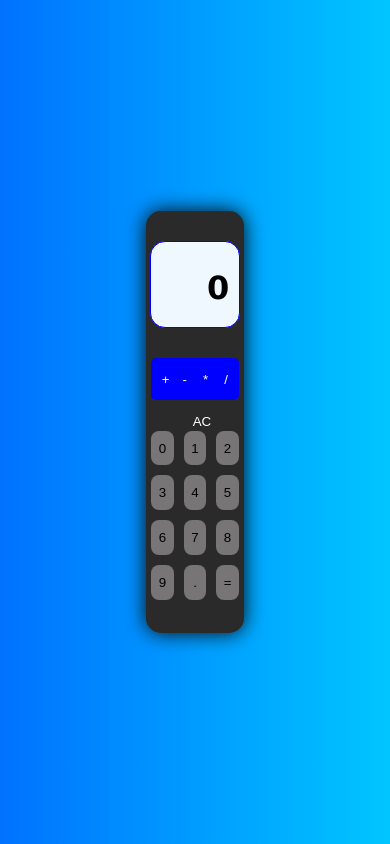
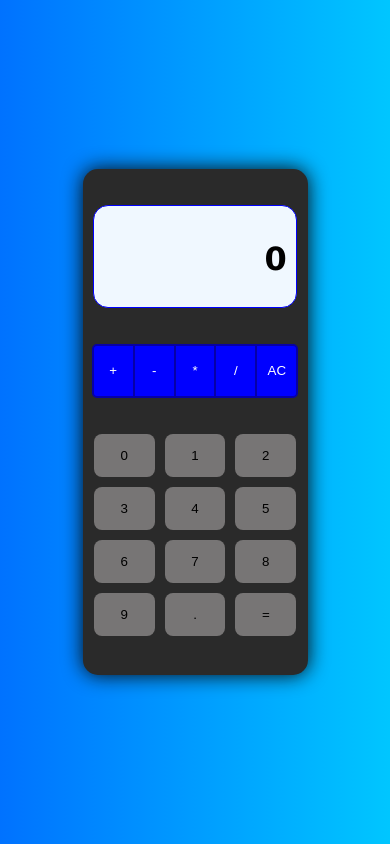
Before and after one commit to DavideDaCol/simple-calculator, a plain HTML site: page simple-calculator/index.html in a window 390 px wide. Drawn offline with Linux system fonts and the light colour scheme; a web font is replaced by a local one.

Commit message:
responsiveness

```diff
--- a/simple-calculator/style.css
+++ b/simple-calculator/style.css
@@ -9,7 +9,7 @@ body{
 #content-wrap{
   margin: auto;
   width: 25vw;
-  height: 50vh;
+  height: 60vh;
   position: fixed;
   top: 0;
   left: 0;
@@ -53,10 +53,12 @@ h1{
 }
 
 #operators{
+  display: flex;
   width: 90%;
   height: 10%;
   background-color: blue;
   border-radius: 5px;
+  border: 2px solid rgb(6, 0, 167);
 }
 
 #numbers{
@@ -72,9 +74,17 @@ h1{
 .operator-btn{
   width: 19%;
   height: 100%;
-  border: 0;
+  flex: 1;
+  border-top: 0;
+  border-bottom: 0;
+  border-left: 0;
+  border-right: 2px solid rgb(6, 0, 167);
   background-color: transparent;
   color: white;
+}
+
+.operator-btn:last-of-type{
+  border-right: 0;
 }
 
 .number-btn{
@@ -82,3 +92,9 @@ h1{
   border: 0;
   border-radius: 8px;
 }
+
+@media (max-width: 900px) {
+  #content-wrap{
+    width: 225px;
+  }
+}
```
